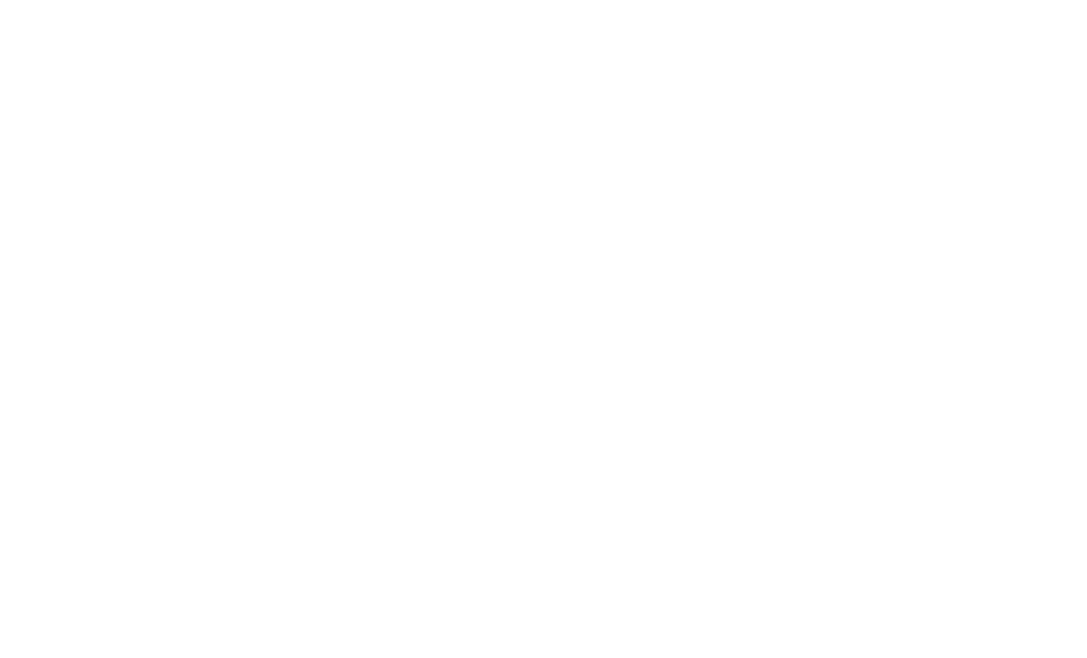
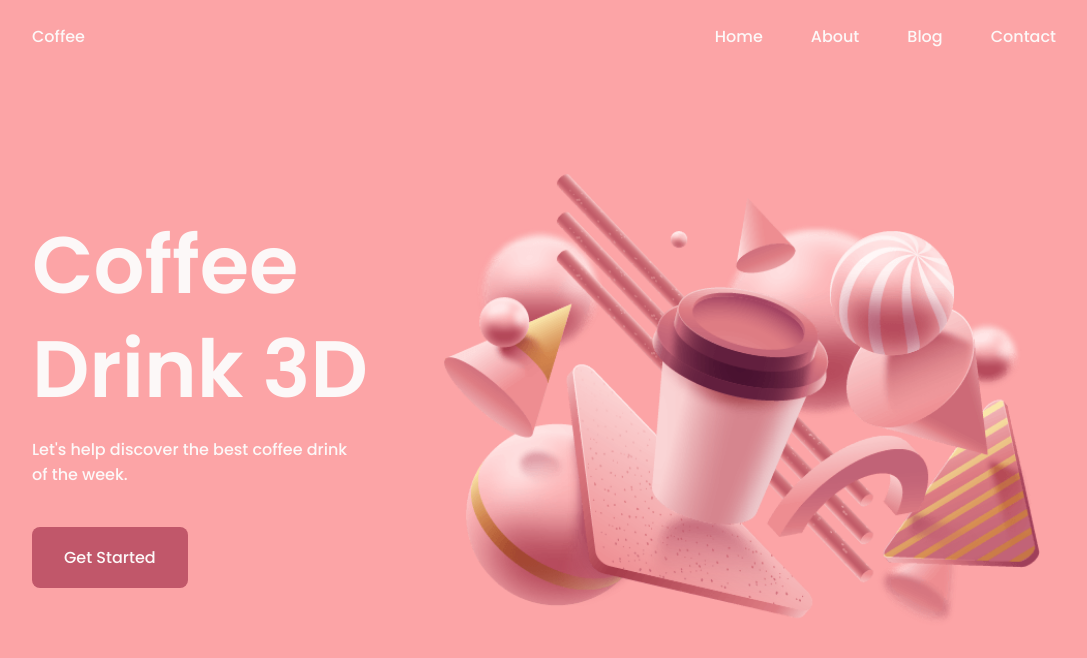
Before and after one commit to Khrystyna1995/Landing-Page-Coffee-3D, a plain HTML site: page index.html in a window 1280 px wide. Shown: the whole page, without its empty margins (96-1183 px from the left). Drawn offline with nearby package versions, Linux system fonts and the light colour scheme.

Commit message:
added css and index

```diff
--- a/index.html
+++ b/index.html
@@ -2,9 +2,68 @@
 <html lang="en">
 <head>
     <meta charset="UTF-8">
-    <title>Title</title>
+    <meta name="viewport" content="width=device-width, initial-scale=1.0">
+    <!-- =====BOX ICONS===== -->
+    <link href='https://cdn.jsdelivr.net/npm/boxicons@2.0.5/css/boxicons.min.css' rel='stylesheet'>
+
+    <!-- ===== CSS ===== -->
+    <link rel="stylesheet" href="./css/styles.css">
+
+    <title>Responsive landing page coffee 3D</title>
 </head>
 <body>
+<!--===== HEADER =====-->
+<header class="l-header">
+    <nav class="nav bd-grid">
+        <div>
+            <a href="#" class="nav__logo">Coffee</a>
+        </div>
 
+        <div class="nav__toggle" id="nav-toggle">
+            <i class='bx bx-menu'></i>
+        </div>
+
+        <div class="nav__menu" id="nav-menu">
+            <div class="nav__close" id="nav-close">
+                <i class='bx bx-x'></i>
+            </div>
+
+            <ul class="nav__list">
+                <li class="nav__item"><a href="#home" class="nav__link active">Home</a></li>
+                <li class="nav__item"><a href="#" class="nav__link">About</a></li>
+                <li class="nav__item"><a href="#" class="nav__link">Blog</a></li>
+                <li class="nav__item"><a href="#" class="nav__link">Contact</a></li>
+            </ul>
+        </div>
+    </nav>
+</header>
+
+<main class="l-main">
+    <!--===== HOME =====-->
+    <section class="home" id="home">
+        <div class="home__container bd-grid">
+            <div class="home__img">
+                <img src="./images/img1.png" alt="" data-speed="-2" class="move">
+                <img src="./images/img2.png" alt="" data-speed="2" class="move">
+                <img src="./images/img3.png" alt="" data-speed="2" class="move">
+                <img src="./images/img4.png" alt="" data-speed="-2" class="move">
+                <img src="./images/img5.png" alt="" data-speed="-2" class="move">
+                <img src="./images/img6.png" alt="" data-speed="2" class="move">
+            </div>
+
+            <div class="home__data">
+                <h1 class="home__title">Coffee<br> Drink 3D</h1>
+                <p class="home__description">Let's help discover the best coffee drink <br> of the week.</p>
+                <a href="#" class="home__button">Get Started</a>
+            </div>
+        </div>
+    </section>
+</main>
+
+<!--===== GSAP =====-->
+<script src="https://cdnjs.cloudflare.com/ajax/libs/gsap/3.5.1/gsap.min.js"></script>
+
+<!--===== MAIN JS =====-->
+<script src="./js/main.js"></script>
 </body>
 </html>
--- /dev/null
+++ b/scss/styles.scss
@@ -0,0 +1,239 @@
+/*===== GOOGLE FONTS =====*/
+@import url('https://fonts.googleapis.com/css2?family=Poppins:wght@400;500;600&display=swap');
+
+/*===== VARIABLES CSS =====*/
+:root{
+  --header-height: 3rem;
+
+  /*===== Colors =====*/
+  --first-color: #FCA4A6;
+  --first-color-dark: #C1576A;
+  --first-color-darken: #A83E51;
+  --white-color: #FCF8F8;
+
+  /*===== Font and typography =====*/
+  --body-font: 'Poppins', sans-serif;
+  --big-font-size: 2.5rem;
+  --normal-font-size: .938rem;
+
+  /*===== z index =====*/
+  --z-fixed: 100;
+}
+
+@media screen and (min-width: 768px){
+  :root{
+    --big-font-size: 5rem;
+    --normal-font-size: 1rem;
+  }
+}
+
+/*===== BASE =====*/
+*,::before,::after{
+  box-sizing: border-box;
+}
+
+body{
+  margin: var(--header-height) 0 0 0;
+  padding: 0;
+  font-family: var(--body-font);
+  font-size: var(--normal-font-size);
+  font-weight: 500;
+}
+
+h1,p,ul{
+  margin: 0;
+}
+
+ul{
+  padding: 0;
+  list-style: none;
+}
+
+a{
+  text-decoration: none;
+}
+
+img{
+  max-width: 100%;
+  height: auto;
+}
+
+/*===== LAYOUT =====*/
+.bd-grid{
+  max-width: 1024px;
+  display: grid;
+  grid-template-columns: 100%;
+  column-gap: 2rem;
+  width: calc(100% - 2rem);
+  margin-left: 1rem;
+  margin-right: 1rem;
+}
+.l-header{
+  width: 100%;
+  position: fixed;
+  top: 0;
+  left: 0;
+  z-index: var(--z-fixed);
+  background-color: var(--first-color);
+}
+
+/*===== NAV =====*/
+.nav{
+  height: var(--header-height);
+  display: flex;
+  justify-content: space-between;
+  align-items: center;
+
+  &__menu{
+    @media screen and (max-width: 768px){
+      position: fixed;
+      top: 0;
+      right: -100%;
+      width: 70%;
+      height: 100%;
+      padding: 3.5rem 1.5rem 0;
+      background: rgba(255, 255, 255, 0.3);
+      backdrop-filter: blur(10px);
+      transition: .5s;
+    }
+  }
+  &__close{
+    position: absolute;
+    top: .75rem;
+    right: 1rem;
+    font-size: 1.5rem;
+    cursor: pointer;
+  }
+  &__item{
+    margin-bottom: 2rem;
+  }
+
+  &__close, &__link, &__logo, &__toggle{
+    color: var(--white-color);
+  }
+  &__link{
+    &:hover{
+      color: var(--first-color-dark);
+    }
+  }
+  &__toggle{
+    font-size: 1.5rem;
+    cursor: pointer;
+  }
+}
+
+/*=== Show menu ===*/
+.show{
+  right: 0;
+}
+
+/*===== HOME =====*/
+.home{
+  background-color: var(--first-color);
+  overflow: hidden;
+
+  &__container{
+    height: calc(100vh - var(--header-height));
+    grid-template-rows: repeat(2, max-content);
+    row-gap: 1.5rem;
+  }
+  &__img{
+    position: relative;
+    padding-top: 1.5rem;
+    justify-self: center;
+    width: 302px;
+    height: 233px;
+
+    & img{
+      position: absolute;
+      top: 0;
+      left: 0;
+    }
+  }
+  &__data{
+    color: var(--white-color);
+  }
+  &__title{
+    font-size: var(--big-font-size);
+    line-height: 1.3;
+    margin-bottom: 1rem;
+  }
+  &__description{
+    margin-bottom: 2.5rem;
+  }
+
+  &__button{
+    display: inline-block;
+    background-color: var(--first-color-dark);
+    color: var(--white-color);
+    padding: 1.125rem 2rem;
+    border-radius: .5rem;
+
+    &:hover{
+      background-color: var(--first-color-darken);
+    }
+  }
+}
+
+/* ===== MEDIA QUERIES=====*/
+@media screen and(min-width: 768px){
+  body{
+    margin: 0;
+  }
+
+  .nav{
+    height: calc(var(--header-height) + 1.5rem);
+
+    &__toggle,&__close{
+      display: none;
+    }
+    &__list{
+      display: flex;
+    }
+    &__item{
+      margin-left: 3rem;
+      margin-bottom: 0;
+    }
+  }
+
+  .home{
+    &__container{
+      height: 100vh;
+      grid-template-columns: repeat(2, max-content);
+      grid-template-rows: 1fr;
+      row-gap: 0;
+      align-items: center;
+      justify-content: center;
+    }
+    &__img{
+      order: 1;
+      width: 375px;
+      height: 289px;
+
+      & img{
+        width: 375px;
+      }
+    }
+  }
+}
+
+@media screen and(min-width: 1024px){
+  .bd-grid{
+    margin-left: auto;
+    margin-right: auto;
+  }
+
+  .home{
+    &__container{
+      justify-content: initial;
+      column-gap: 4.5rem;
+    }
+    &__img{
+      width: 604px;
+      height: 466px;
+      & img{
+        width: 604px;
+      }
+    }
+  }
+}
```
Also changed, not shown: css/styles.css (added), images/img1.png (added), images/img2.png (added), images/img3.png (added), images/img4.png (added), images/img5.png (added), images/img6.png (added), js/main.js (added).
